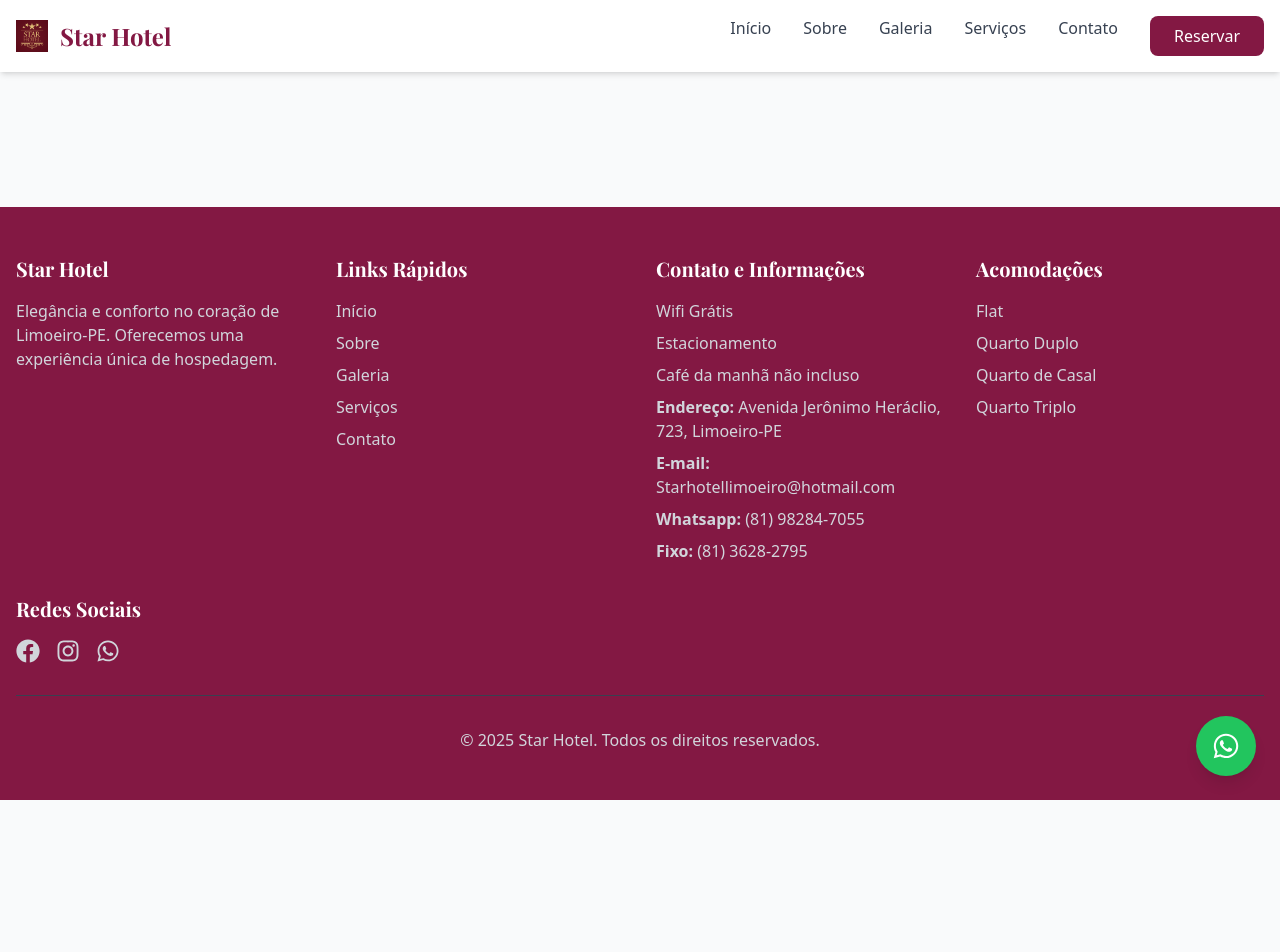
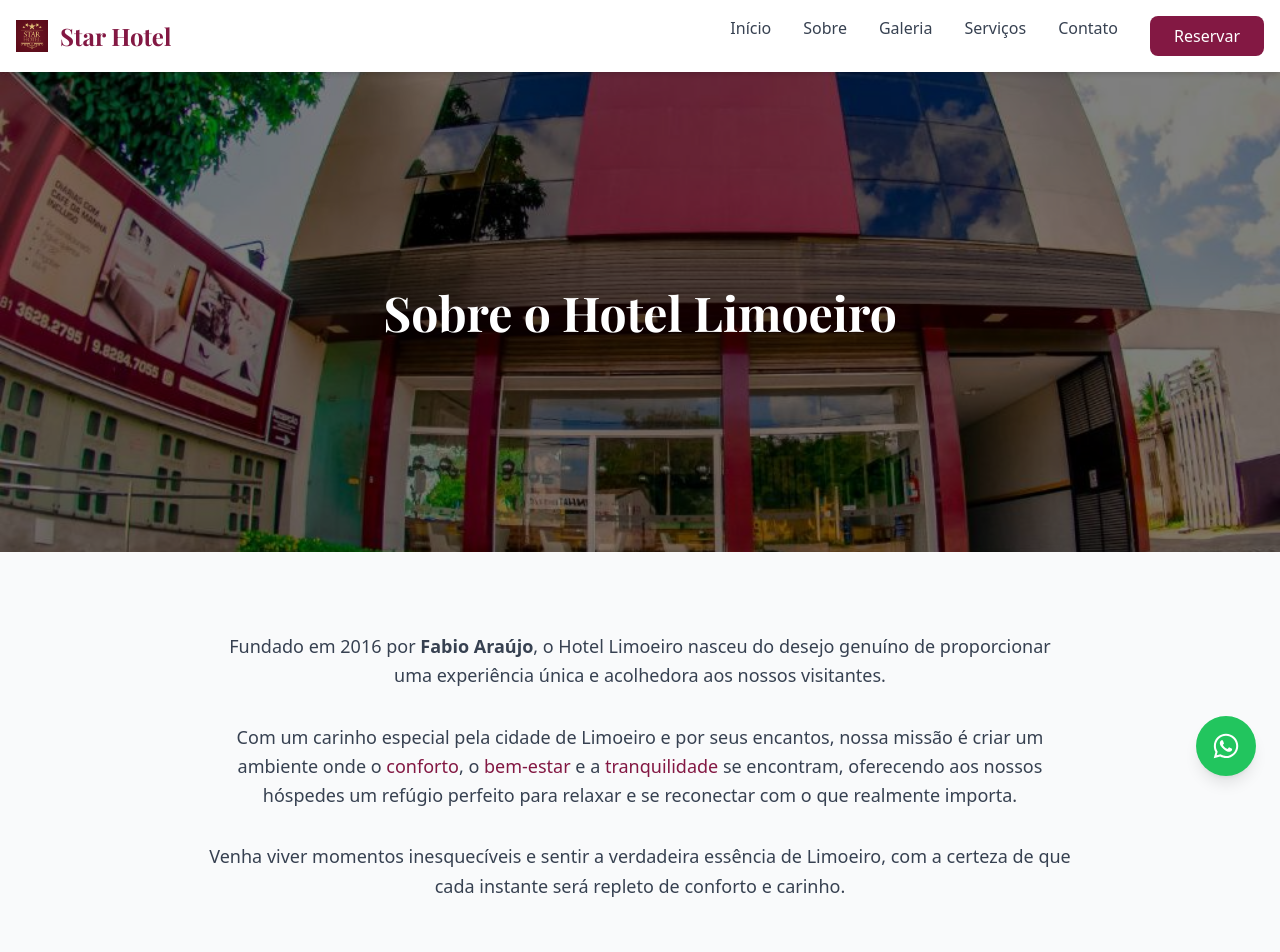
Before and after one commit to mclaracsoares/Site_StarHotel, a React (Vite) app: page /sobre in a window 1280 px wide. Shown: the top 952 px of the page. Before the commit the page ends 800 px from the top, so only its background shows below. Built offline with nearby package versions, Linux system fonts and the light colour scheme; what parse would draw is missing.

Commit message:
confirmo

```diff
--- a/src/App.jsx
+++ b/src/App.jsx
@@ -7,6 +7,7 @@ import ReservasPage from './pages/ReservasPage'
 import AdminPage from './pages/AdminPage'
 import ConfirmacaoPage from './pages/ConfirmacaoPage'
 import GaleriaPage from './pages/GaleriaPage'
+import SobrePage from './pages/SobrePage'
 import './index.css'
 
 function App() {
@@ -21,6 +22,7 @@ function App() {
             <Route path="/admin" element={<AdminPage />} />
             <Route path="/confirmacao" element={<ConfirmacaoPage />} />
             <Route path="/galeria" element={<GaleriaPage />} />
+            <Route path="/sobre" element={<SobrePage />} />
           </Routes>
         </main>
         <Footer />
--- /dev/null
+++ b/src/pages/SobrePage.jsx
@@ -0,0 +1,36 @@
+function SobrePage() {
+  return (
+    <div className="bg-white">
+      {/* Seção Hero com imagem */}
+      <section className="relative h-[60vh]">
+        <img
+          src="/images/hotel-banner.jpg"
+          alt="Hotel Limoeiro"
+          className="absolute inset-0 w-full h-full object-cover"
+        />
+        <div className="absolute inset-0 bg-black bg-opacity-50 flex items-center justify-center">
+          <h1 className="text-white text-5xl font-playfair font-bold text-center px-4">
+            Sobre o Hotel Limoeiro
+          </h1>
+        </div>
+      </section>
+
+      {/* Conteúdo */}
+      <section className="py-20 px-4 bg-gray-50">
+        <div className="container mx-auto max-w-4xl text-center">
+          <p className="text-lg text-gray-700 leading-relaxed mb-8">
+            Fundado em 2016 por <span className="font-semibold">Fabio Araújo</span>, o Hotel Limoeiro nasceu do desejo genuíno de proporcionar uma experiência única e acolhedora aos nossos visitantes.
+          </p>
+          <p className="text-lg text-gray-700 leading-relaxed mb-8">
+            Com um carinho especial pela cidade de Limoeiro e por seus encantos, nossa missão é criar um ambiente onde o <span className="text-wine-900 font-medium">conforto</span>, o <span className="text-wine-900 font-medium">bem-estar</span> e a <span className="text-wine-900 font-medium">tranquilidade</span> se encontram, oferecendo aos nossos hóspedes um refúgio perfeito para relaxar e se reconectar com o que realmente importa.
+          </p>
+          <p className="text-lg text-gray-700 leading-relaxed">
+            Venha viver momentos inesquecíveis e sentir a verdadeira essência de Limoeiro, com a certeza de que cada instante será repleto de conforto e carinho.
+          </p>
+        </div>
+      </section>
+    </div>
+  );
+}
+
+export default SobrePage;
```
